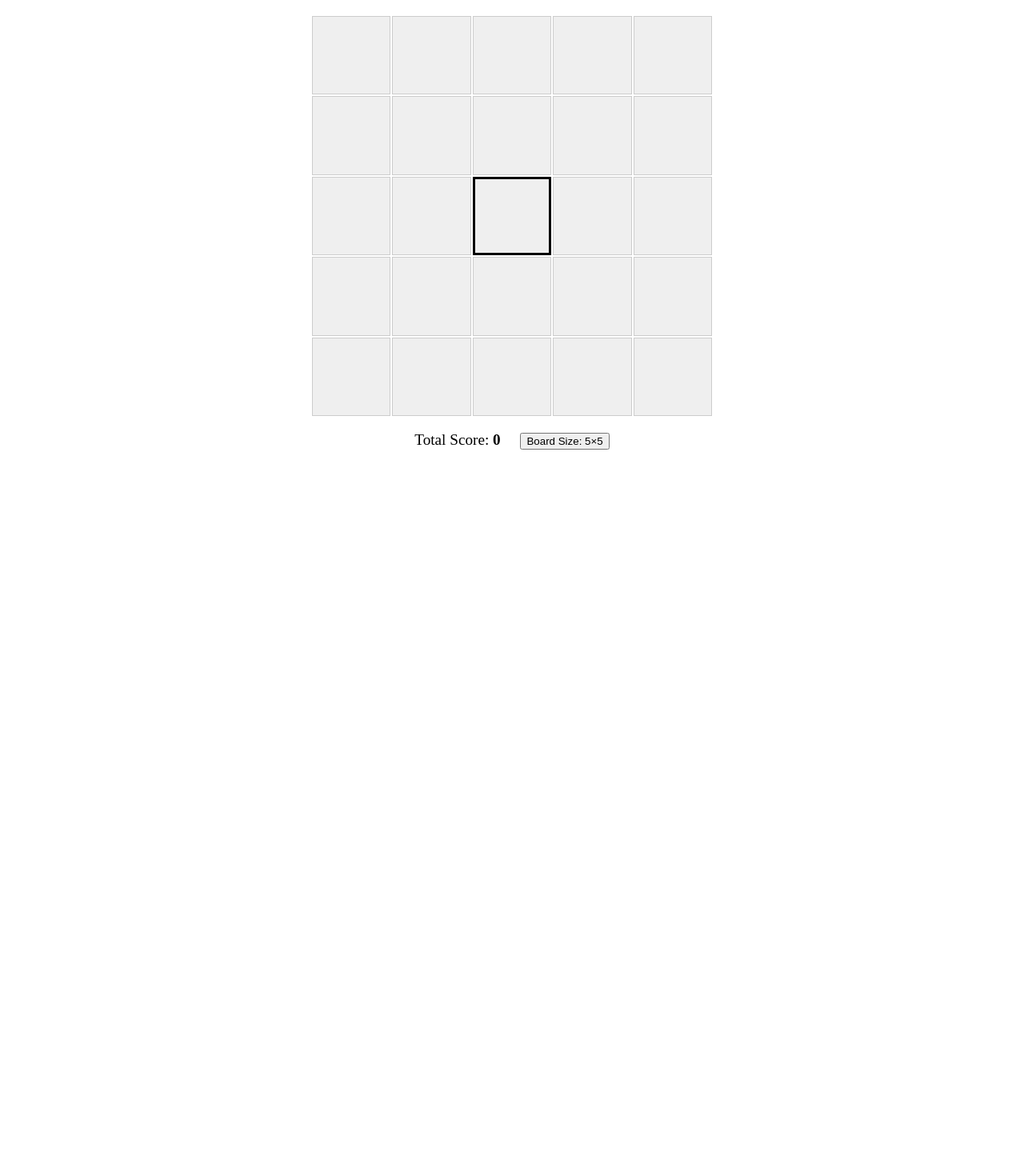
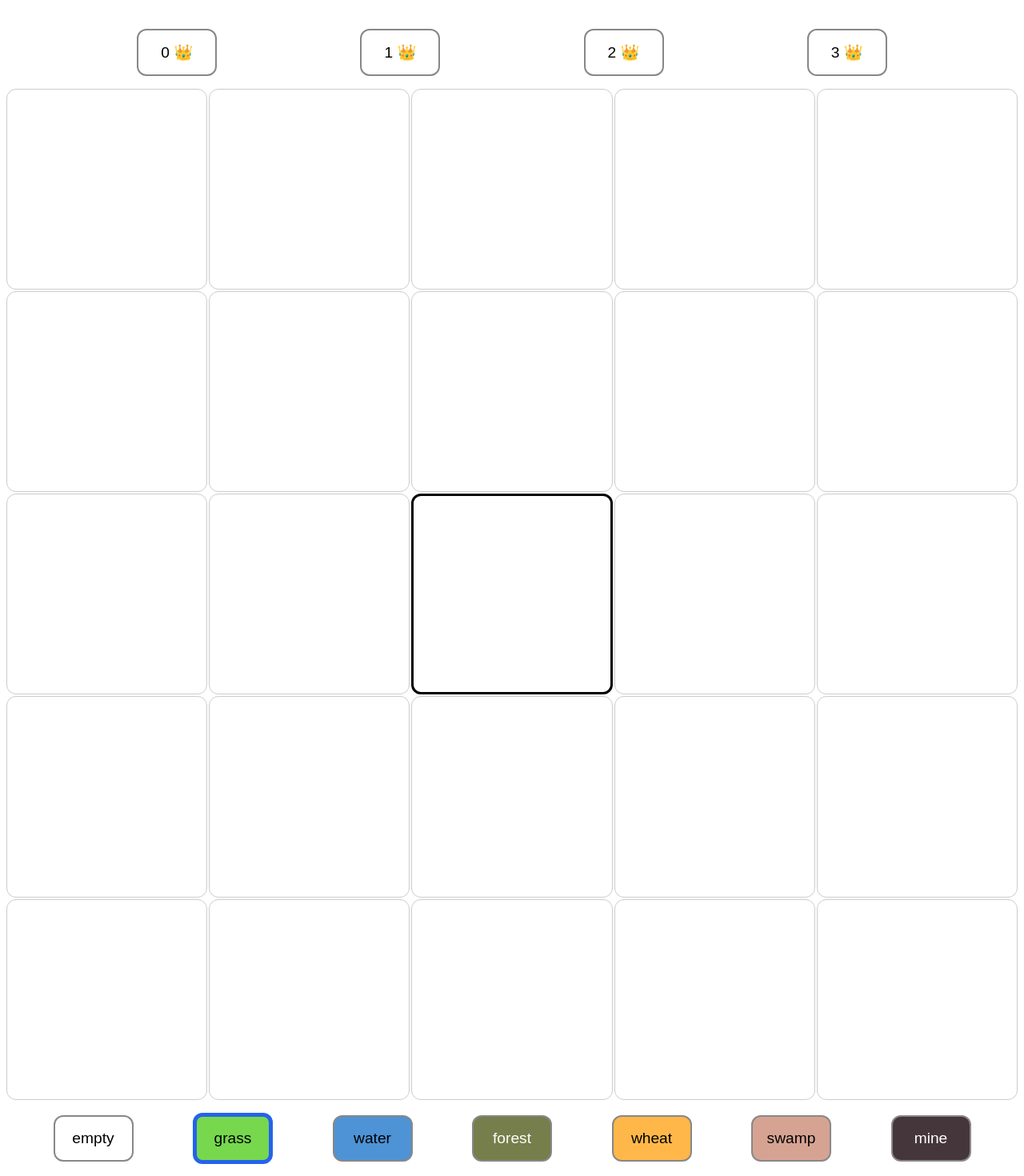
Before and after one commit to bovlb/kingdomino, a Svelte app: page / in a window 1280 px wide. Shown: the part 60-1530 px from the top of the page at 80% size. Before the commit the page ends 800 px from the top, so only its background shows below. Built offline with nearby package versions, Linux system fonts and the light colour scheme.

Commit message:
Fix many problems

```diff
--- a/src/App.svelte
+++ b/src/App.svelte
@@ -1,58 +1,45 @@
 <script lang="ts">
   import { afterUpdate } from "svelte";
-    import Editor from './Editor.svelte';
-  import { longpress } from './lib/longpress';
 
-  import { onMount, onDestroy } from 'svelte';
+  import { onMount, onDestroy } from "svelte";
+
+  let debugLog: string[] = [];
+
+function log(msg: string) {
+  // debugLog = [...debugLog, msg].slice(-10); // keep last 10 messages
+}
 
   let isDragging = false;
   let dragTerrain: Terrain | null = null;
   let castleDragStart: { row: number; col: number } | null = null;
 
-  onMount(() => {
   function stopDrag() {
     isDragging = false;
     dragTerrain = null;
     castleDragStart = null;
   }
 
-    window.addEventListener('pointerup', stopDrag);
-    window.addEventListener('pointercancel', stopDrag);
-
+  onMount(() => {
+    window.addEventListener("pointerup", stopDrag);
+    window.addEventListener("pointercancel", stopDrag);
+  });
   onDestroy(() => {
-      window.removeEventListener('pointerup', stopDrag);
-      window.removeEventListener('pointercancel', stopDrag);
-    });
+    window.removeEventListener("pointerup", stopDrag);
+    window.removeEventListener("pointercancel", stopDrag);
   });
 
   // Optional debugging aid
   // $: console.log("isDragging:", isDragging, "dragTerrain:", dragTerrain, "castleDragStart:", castleDragStart);
 
-
-// track editor state
-let showEditor = false;
-let editingTile: Tile | null = null;
-let editingRow = 0;
-let editingCol = 0;
-let editorX = 0;
-let editorY = 0;
-
-function openEditorAt(tile: Tile, row: number, col: number, event: PointerEvent) {
-  if (isCastle(row, col)) return;
-  editingTile = tile;
-  showEditor = true;
-  editorX = event.clientX;
-  editorY = event.clientY;
-}
-
-function updateTile(updates: Partial<Tile>) {
-  if (editingTile) {
-    Object.assign(editingTile, updates);
-    board = [...board]; // trigger reactivity
-  }
-}
-  const terrainTypes = ['grass', 'water', 'forest', 'desert', 'swamp', 'mine'] as const;
-  type Terrain = typeof terrainTypes[number];
+  const terrainTypes = [
+    "grass",
+    "water",
+    "forest",
+    "wheat",
+    "swamp",
+    "mine",
+  ] as const;
+  type Terrain = (typeof terrainTypes)[number] | "empty";
 
   interface Tile {
     terrain: Terrain | null;
@@ -61,7 +48,7 @@ function updateTile(updates: Partial<Tile>) {
 
   const gridSize = 13;
   let board: Tile[][] = Array.from({ length: gridSize }, () =>
-    Array.from({ length: gridSize }, () => ({ terrain: null, crowns: 0 }))
+    Array.from({ length: gridSize }, () => ({ terrain: null, crowns: 0 })),
   );
 
   let viewportSize = 5; // or 7
@@ -69,17 +56,26 @@ function updateTile(updates: Partial<Tile>) {
 
   let castle = { row: 6, col: 6 }; // always inside full grid
 
-
   function beginDrag(tile: Tile, row: number, col: number) {
+    log(`beginDrag: ${row}, ${col}`);
   if (isCastle(row, col)) {
     castleDragStart = { row, col };
-  } else if (tile.terrain) {
+  } else if (pendingCrown === null) {
     isDragging = true;
-    dragTerrain = tile.terrain;
+    dragTerrain = selectedTerrain === 'empty' ? null : selectedTerrain;
+    applyDrag(tile, row, col); // apply immediately
   }
 }
+  function endDrag(e: PointerEvent) {
+    const el = document.elementFromPoint(e.clientX, e.clientY) as HTMLElement;
+  if (!el?.dataset) return;
 
-function endDrag(row: number, col: number) {
+  const row = parseInt(el.dataset.row ?? '');
+  const col = parseInt(el.dataset.col ?? '');
+  if (isNaN(row) || isNaN(col)) return;
+
+
+    log(`endDrag: ${row}, ${col}`);
     if (castleDragStart) {
       const dRow = row - castleDragStart.row;
       const dCol = col - castleDragStart.col;
@@ -90,13 +86,16 @@ function endDrag(row: number, col: number) {
     dragTerrain = null;
   }
 
-function tryMoveViewport(newCastleRow: number, newCastleCol: number): boolean {
+  function tryMoveViewport(
+    newCastleRow: number,
+    newCastleCol: number,
+  ): boolean {
     const dRow = newCastleRow - castle.row;
     const dCol = newCastleCol - castle.col;
 
     const newOrigin = {
       row: viewportOrigin.row - dRow,
-    col: viewportOrigin.col - dCol
+      col: viewportOrigin.col - dCol,
     };
 
     const { minRow, maxRow, minCol, maxCol } = boundingBox();
@@ -136,44 +135,54 @@ function tryMoveViewport(newCastleRow: number, newCastleCol: number): boolean {
   }
 
   function update() {
-    board = board;
+    board = [...board];
     totalScore = score();
   }
 
+  function handlePointerMove(e: PointerEvent) {
+  if (!isDragging || dragTerrain === null) return;
+
+  const el = document.elementFromPoint(e.clientX, e.clientY) as HTMLElement;
+  if (!el?.dataset) return;
+
+  const row = parseInt(el.dataset.row ?? '');
+  const col = parseInt(el.dataset.col ?? '');
+  if (isNaN(row) || isNaN(col)) return;
+
+  const tile = board[row][col];
+  applyDrag(tile, row, col);
+}
 
   function applyDrag(tile: Tile, row: number, col: number) {
+    log(`applyDrag: ${row}, ${col}`);
     if (isCastle(row, col)) return;
     if (isDragging && dragTerrain !== null) {
+      console.log("applyDrag: terrain", dragTerrain);
       tile.terrain = dragTerrain;
+      // tile.crowns = Math.floor(Math.random() * 4);  // <-- force visible change
       update();
     }
   }
+  let selectedTerrain: Terrain = "grass";
 
-  function cycleTerrain(tile: Tile) {
-    const index = terrainTypes.indexOf(tile.terrain as Terrain);
-    tile.terrain = terrainTypes[(index + 1) % terrainTypes.length];
-    update();
+  function setSelectedTerrain(t: string) {
+    selectedTerrain = t as Terrain;
+  }
+  let pendingCrown: number | null = null;
+
+  function applySelection(tile: Tile, row: number, col: number) {
+  if (isCastle(row, col)) return;
+
+  if (pendingCrown !== null) {
+    console.log("applySelection: crown", pendingCrown);
+    tile.crowns = pendingCrown;
+    pendingCrown = null;
+  } else {
+    console.log("applySelection: terrain", selectedTerrain);
+    tile.terrain = selectedTerrain === "empty" ? null : selectedTerrain;
   }
 
-  function cycleCrowns(tile: Tile) {
-    tile.crowns = (tile.crowns + 1) % 4; // 0-3 crowns
   update();
-  }
-
-  let tapTimeout: ReturnType<typeof setTimeout> | null = null;
-
-  function handleTap(tile: Tile, row: number, col: number) {
-    if (isCastle(row, col)) return;
-    if (tapTimeout) {
-      clearTimeout(tapTimeout);
-      tapTimeout = null;
-      cycleCrowns(tile); // Double tap
-    } else {
-      tapTimeout = setTimeout(() => {
-        cycleTerrain(tile); // Single tap
-        tapTimeout = null;
-      }, 250);
-    }
 }
 
   function isCastle(row: number, col: number) {
@@ -185,7 +194,9 @@ function tryMoveViewport(newCastleRow: number, newCastleCol: number): boolean {
     const centerRow = Math.floor((minRow + maxRow) / 2);
     const centerCol = Math.floor((minCol + maxCol) / 2);
     const castleInCentre = castle.row === centerRow && castle.col === centerCol;
-    const boxFits = maxRow - minRow + 1 === viewportSize && maxCol - minCol + 1 === viewportSize;
+    const boxFits =
+      maxRow - minRow + 1 === viewportSize &&
+      maxCol - minCol + 1 === viewportSize;
     return castleInCentre && boxFits;
   }
 
@@ -198,9 +209,20 @@ function tryMoveViewport(newCastleRow: number, newCastleCol: number): boolean {
       maxCol - minCol + 1 === viewportSize;
 
     // Check all tiles are filled (castle excluded)
-    for (let r = viewportOrigin.row; r < viewportOrigin.row + viewportSize; r++) {
-      for (let c = viewportOrigin.col; c < viewportOrigin.col + viewportSize; c++) {
-        if ((r !== castle.row || c !== castle.col) && board[r][c].terrain === null) {
+    for (
+      let r = viewportOrigin.row;
+      r < viewportOrigin.row + viewportSize;
+      r++
+    ) {
+      for (
+        let c = viewportOrigin.col;
+        c < viewportOrigin.col + viewportSize;
+        c++
+      ) {
+        if (
+          (r !== castle.row || c !== castle.col) &&
+          board[r][c].terrain === null
+        ) {
           return false;
         }
       }
@@ -211,22 +233,31 @@ function tryMoveViewport(newCastleRow: number, newCastleCol: number): boolean {
 
   function score(): number {
     const visited = Array.from({ length: gridSize }, () =>
-      Array(gridSize).fill(false)
+      Array(gridSize).fill(false),
     );
     let total = 0;
 
     function dfs(r: number, c: number, terrain: Terrain): [number, number] {
       if (
-        r < 0 || r >= gridSize || c < 0 || c >= gridSize ||
+        r < 0 ||
+        r >= gridSize ||
+        c < 0 ||
+        c >= gridSize ||
         visited[r][c] ||
         board[r][c].terrain !== terrain
-      ) return [0, 0];
+      )
+        return [0, 0];
 
       visited[r][c] = true;
       let size = 1;
       let crowns = board[r][c].crowns;
 
-      for (const [dr, dc] of [[1,0], [-1,0], [0,1], [0,-1]]) {
+      for (const [dr, dc] of [
+        [1, 0],
+        [-1, 0],
+        [0, 1],
+        [0, -1],
+      ]) {
         const [s, cr] = dfs(r + dr, c + dc, terrain);
         size += s;
         crowns += cr;
@@ -250,11 +281,22 @@ function tryMoveViewport(newCastleRow: number, newCastleCol: number): boolean {
     return total;
   }
 
-function boundingBox(): { minRow: number; maxRow: number; minCol: number; maxCol: number } {
-  let minRow = gridSize, maxRow = -1, minCol = gridSize, maxCol = -1;
+  function boundingBox(): {
+    minRow: number;
+    maxRow: number;
+    minCol: number;
+    maxCol: number;
+  } {
+    let minRow = gridSize,
+      maxRow = -1,
+      minCol = gridSize,
+      maxCol = -1;
     for (let r = 0; r < gridSize; r++) {
       for (let c = 0; c < gridSize; c++) {
-      if (board[r][c].terrain !== null || (r === castle.row && c === castle.col)) {
+        if (
+          board[r][c].terrain !== null ||
+          (r === castle.row && c === castle.col)
+        ) {
           minRow = Math.min(minRow, r);
           maxRow = Math.max(maxRow, r);
           minCol = Math.min(minCol, c);
@@ -267,8 +309,9 @@ function boundingBox(): { minRow: number; maxRow: number; minCol: number; maxCol
 
   function isWithinViewport(): boolean {
     const { minRow, maxRow, minCol, maxCol } = boundingBox();
-  return (maxRow - minRow + 1 <= viewportSize) &&
-         (maxCol - minCol + 1 <= viewportSize);
+    return (
+      maxRow - minRow + 1 <= viewportSize && maxCol - minCol + 1 <= viewportSize
+    );
   }
   type ViewportTile = {
     tile: Tile;
@@ -283,9 +326,9 @@ $: visibleTiles = Array.from({ length: viewportSize }, (_, dr) =>
       return {
         tile: board[row][col],
         row,
-      col
+        col,
       };
-  })
+    }),
   );
 
   let totalScore = 0;
@@ -297,26 +340,29 @@ function tryToggleViewportSize() {
       if (viewportOrigin.row > 0) {
         viewportOrigin.row -= 1;
       }
-    if(viewportOrigin.col > 0) {
+      if (viewportOrigin.col > 0) {
         viewportOrigin.col -= 1;
       }
     } else {
       // Try shrinking to 5×5
       const box = boundingBox();
 
-    if (
-      box.maxRow - box.minRow >= 5 ||
-      box.maxCol - box.minCol >= 5
-    ) {
+      if (box.maxRow - box.minRow >= 5 || box.maxCol - box.minCol >= 5) {
         return;
       }
 
-    const newRow = box.maxRow < viewportOrigin.row + 6 ? viewportOrigin.row + 1  : viewportOrigin.row;
-    const newCol = box.maxCol < viewportOrigin.col + 6 ? viewportOrigin.col + 1 : viewportOrigin.col;
+      const newRow =
+        box.maxRow < viewportOrigin.row + 6
+          ? viewportOrigin.row + 1
+          : viewportOrigin.row;
+      const newCol =
+        box.maxCol < viewportOrigin.col + 6
+          ? viewportOrigin.col + 1
+          : viewportOrigin.col;
       // Check if the new origin would be valid
       const newOrigin = {
         row: newRow,
-        col: newCol
+        col: newCol,
       };
 
       viewportOrigin = newOrigin;
@@ -324,10 +370,81 @@ function tryToggleViewportSize() {
       viewportSize = 5;
     }
   }
-
 </script>
 
+<h1 style="text-align: center;">Kingdomino Scorer</h1>
+<div class="crown-controls controls">
+  {#each [0, 1, 2, 3] as c}
+    <button
+      class:selected={pendingCrown === c}
+      on:click={() => (pendingCrown = c)}>{c} 👑</button
+    >
+  {/each}
+</div>
+
+<div
+  class="board"
+  style="--board-size: {viewportSize};"
+>
+  {#each visibleTiles as vt}
+    {#each vt as { tile, row, col }}
+      <button
+        data-row={row}
+        data-col={col}
+        class="tile"
+        class:grass={tile.terrain === "grass"}
+        class:water={tile.terrain === "water"}
+        class:forest={tile.terrain === "forest"}
+        class:wheat={tile.terrain === "wheat"}
+        class:swamp={tile.terrain === "swamp"}
+        class:mine={tile.terrain === "mine"}
+        class:castle={isCastle(row, col)}
+        on:click={() => applySelection(tile, row, col)}
+        on:pointerdown={(e) => beginDrag(tile, row, col)}
+        on:pointermove={(e) => handlePointerMove(e)}
+        on:pointerup={(e) => endDrag(e)}
+      >
+        {tile.crowns > 0 ? tile.crowns : ""}
+      </button>
+    {/each}
+  {/each}
+</div>
+<div class="controls">
+  {#each ["empty", ...terrainTypes] as t (t)}
+    <button
+      class:selected={selectedTerrain === t}
+      class={t}
+      on:click={() => setSelectedTerrain(t)}>{t}</button
+    >
+  {/each}
+</div>
+
+<p style="text-align: center; font-size: 1.2rem;">
+  Total Score: <strong>{totalScore}</strong>
+  <button on:click={() => tryToggleViewportSize()} style="margin-left: 20px;">
+    Board Size: {viewportSize}×{viewportSize}
+  </button>
+</p>
+<!-- <div class="debug-log">
+  {#each debugLog as msg}
+    <div>{msg}</div>
+  {/each}
+</div> -->
+
 <style>
+  .debug-log {
+  font-family: monospace;
+  font-size: 0.9rem;
+  padding: 0.5rem;
+  margin-top: 1rem;
+  border-top: 1px dashed #ccc;
+  max-height: 10rem;
+  overflow-y: auto;
+  background: #f7f7f7;
+  color: #333;
+  pointer-events: none;
+}
+
   .board {
     touch-action: none;
   }
@@ -335,17 +452,18 @@ function tryToggleViewportSize() {
     touch-action: none;
   }
 
-html, body {
+  html,
+  body {
     overscroll-behavior: none;
     touch-action: manipulation;
   }
 
   .board {
   display: grid;
-    grid-template-columns: repeat(5, 1fr);
+  grid-template-columns: repeat(var(--board-size), 1fr);
   gap: 2px;
   width: 100%;
-    max-width: 500px;
+  max-width: 100%;
   margin: auto;
 }
 
@@ -356,69 +474,94 @@ html, body {
   user-select: none;
   touch-action: manipulation;
   border: 1px solid #ccc;
-  font-size: 1.2rem;
+  font-size: clamp(1rem, 3vw, 1.5rem);
   display: flex;
   justify-content: center;
   align-items: center;
   padding: 0;
 }
-
-.grass { background-color: rgb(119 216 78); }
-.water { background-color: rgb(78 147 213); }
-.forest { background-color: rgb(118,126,75); color: white; }
-.desert { background-color: rgb(255 183 73); }
-.swamp { background-color: rgb(214 163 146); }
-.mine { background-color: rgb(69,54,59); color: white; }
+  .grass {
+    background-color: rgb(119 216 78);
+  }
+  .water {
+    background-color: rgb(78 147 213);
+  }
+  .forest {
+    background-color: rgb(118, 126, 75);
+    color: white;
+  }
+  .wheat {
+    background-color: rgb(255 183 73);
+  }
+  .swamp {
+    background-color: rgb(214 163 146);
+  }
+  .mine {
+    background-color: rgb(69, 54, 59);
+    color: white;
+  }
 
   .castle {
     border: 3px solid black;
   }
+
+  .controls {
+    display: flex;
+    flex: 1 1 auto;
+    font-size: clamp(1rem, 4vw, 1.5rem);
+  min-width: 4rem;
+  max-width: 100%;
+    justify-content: space-evenly;
+    align-items: center;
+    gap: 2rem;
+    padding: 1rem;
+    flex-wrap: wrap;
+    text-align: center;
+  }
+
+  .terrain-buttons {
+  display: flex;
+  flex-wrap: wrap;
+  justify-content: center;
+  gap: 0.5rem;
+  padding: 0.5rem;
+}
+.terrain-buttons button {
+  flex: 1 1 0;
+  min-width: 3rem;
+  max-width: 6rem;
+  font-size: clamp(0.8rem, 4vw, 1.2rem);
+  white-space: nowrap;
+  overflow: hidden;
+  text-overflow: ellipsis;
+  padding: 0.75rem 1rem;
+}
+@media (min-width: 420px) {
+  .terrain-buttons {
+    flex-wrap: nowrap;
+  }
+}
+  .crown-buttons {
+    display: flex;
+    flex-direction: column;
+    gap: 1rem;
+    align-items: center;
+  }
+
+  button {
+    padding: 1rem;
+    border: 2px solid #888;
+    border-radius: 0.75rem;
+    font-size: 1.2rem;
+    cursor: pointer;
+    background: white;
+    min-width: 100px;
+  }
+
+  button.selected {
+    /* background-color: #4a90e2; */
+    /* color: white; */
+    border-color: #2563eb;
+    border-width: 5px;
+  }
 </style>
-
-<h1 style="text-align: center;">Kingdomino Scorer</h1>
-<div class="board" style="grid-template-columns: repeat({viewportSize}, 1fr)">
-  {#each visibleTiles as vt}
-    {#each vt as { tile, row, col }}
-      <button
-        class="tile"
-        class:grass={tile.terrain === 'grass'}
-        class:water={tile.terrain === 'water'}
-        class:forest={tile.terrain === 'forest'}
-        class:desert={tile.terrain === 'desert'}
-        class:swamp={tile.terrain === 'swamp'}
-        class:mine={tile.terrain === 'mine'}
-        class:castle={isCastle(row, col)}
-        on:click={(e) => handleTap(tile, row, col)}
-        on:pointerdown={(e) => beginDrag(tile, row, col)}
-        on:pointerenter={() => applyDrag(tile, row, col)}
-        on:pointerup={() => endDrag(row, col)}
-        use:longpress={(e) => openEditorAt(tile, row, col, e)}
-        on:contextmenu={(e) => {
-          e.preventDefault();
-          openEditorAt(tile, row, col, e);
-        }}
-        >
-        {tile.crowns > 0 ? tile.crowns : ''}
-      </button>
-    {/each}
-  {/each}
-</div>
-<p style="text-align: center; font-size: 1.2rem;">
-  Total Score: <strong>{totalScore}</strong>
-  <button on:click={() => tryToggleViewportSize()} style="margin-left: 20px;">
-    Board Size: {viewportSize}×{viewportSize}
-  </button>
-</p>
-
-{#if showEditor}
-  <Editor
-    tile={editingTile}
-    x={editorX}
-    y={editorY}
-    on:close={() => showEditor = false}
-    onUpdate={(updates) => {
-      updateTile(updates);
-      showEditor = false;
-    }}
-  />
-{/if}
--- a/src/Editor.svelte
+++ /dev/null
@@ -1,133 +0,0 @@
-<script lang="ts">
-    import { createEventDispatcher } from 'svelte';
-    const dispatch = createEventDispatcher();
-    export let tile: Tile;
-    export let x: number = 0;
-    export let y: number = 0;
-    export let onUpdate: (updates: Partial<Tile>) => void;
-
-    const terrainTypes = ['grass', 'water', 'forest', 'desert', 'swamp', 'mine'] as const;
-    const crownValues = [0, 1, 2, 3];
-
-    function setTerrain(type: string) {
-      onUpdate({ terrain: type });
-    }
-
-    function setCrowns(count: number) {
-      onUpdate({ crowns: count });
-    }
-
-    function erase() {
-      onUpdate({ terrain: null, crowns: 0 });
-      onClose();
-    }
-
-    function close() {
-    dispatch('close');
-  }
-  </script>
-
-  <div class="overlay" on:pointerdown={() => close()}></div>
-  <div class="editor" style="left: {x}px; top: {y}px;"
-     on:click|stopPropagation
-     on:pointerdown|stopPropagation>
-    <!-- Trashcan (center) -->
-    <button class="center" on:click={erase}>🗑️</button>
-
-    <!-- Crowns in diamond -->
-    {#each crownValues as c, i}
-      <button
-        class="crown crown-{i}"
-        on:click={() => setCrowns(c)}
-      >{c}</button>
-    {/each}
-
-    <!-- Terrain in hexagon -->
-    {#each terrainTypes as t, i}
-      <button
-        class="terrain terrain-{i}"
-        class:grass={t === 'grass'}
-        class:water={t === 'water'}
-        class:forest={t === 'forest'}
-        class:desert={t === 'desert'}
-        class:swamp={t === 'swamp'}
-        class:mine={t === 'mine'}
-                on:click={() => setTerrain(t)}
-      >{t}</button>
-    {/each}
-  </div>
-
-  <style>
-    .editor {
-      position: absolute;
-      top: 50%;
-      left: 50%;
-      transform: translate(-50%, -50%);
-      width: 220px;
-      height: 220px;
-      border-radius: 50%;
-      background: rgba(255, 255, 255, 0.95);
-      border: 2px solid #ccc;
-      display: flex;
-      justify-content: center;
-      align-items: center;
-      pointer-events: auto;
-      z-index: 1001;
-    }
-
-    .editor button {
-      position: absolute;
-      width: 40px;
-      height: 40px;
-      border-radius: 50%;
-      border: 1px solid #888;
-      /* background: white; */
-      font-size: 14px;
-      cursor: pointer;
-    }
-
-    .center { top: 50%; left: 50%; transform: translate(-50%, -50%); }
-
-    /* Crowns in diamond */
-    .crown-0 { top: 25%; left: 50%; transform: translate(-50%, -50%); }
-    .crown-1 { top: 50%; left: 75%; transform: translate(-50%, -50%); }
-    .crown-2 { top: 75%; left: 50%; transform: translate(-50%, -50%); }
-    .crown-3 { top: 50%; left: 25%; transform: translate(-50%, -50%); }
-
-    /* Terrain in hexagon (approximate radial layout) */
-    .terrain-0 { top: 5%;  left: 50%; transform: translate(-50%, -50%); }
-    .terrain-1 { top: 25%; left: 85%; transform: translate(-50%, -50%); }
-    .terrain-2 { top: 75%; left: 85%; transform: translate(-50%, -50%); }
-    .terrain-3 { top: 95%; left: 50%; transform: translate(-50%, -50%); }
-    .terrain-4 { top: 75%; left: 15%; transform: translate(-50%, -50%); }
-    .terrain-5 { top: 25%; left: 15%; transform: translate(-50%, -50%); }
-
-    .terrain {
-  width: 40px;
-  height: 40px;
-  border-radius: 50%;
-  border: 1px solid #888;
-  font-size: 0.8rem;
-  display: flex;
-  justify-content: center;
-  align-items: center;
-  color: white;
-}
-
-    .grass { background-color: rgb(119 216 78); }
-    .water { background-color: rgb(78 147 213); }
-    .forest { background-color: rgb(118,126,75); }
-    .desert { background-color: rgb(255 183 73); }
-    .swamp { background-color: rgb(214 163 146); }
-    .mine { background-color: rgb(69,54,59); color: white; }
-
-    .overlay {
-  position: fixed;
-  top: 0; left: 0;
-  width: 100vw;
-  height: 100vh;
-  background: transparent; /* or rgba(0,0,0,0.1) for subtle overlay */
-  z-index: 1000;
-}
-
-  </style>
--- a/vite.config.mjs
+++ b/vite.config.mjs
@@ -13,9 +13,9 @@ export default defineConfig({
     includeAssets: ['favicon.svg', 'favicon.ico', 'apple-touch-icon.png'],
     manifest: {
       name: 'Kingdomino Scorer',
-      base: '/kingdomino/',
+      // base: '/kingdomino/',
       short_name: 'Kingdomino',
-      start_url: '.',
+      start_url: './',
       display: 'standalone',
       background_color: '#ffffff',
       theme_color: '#4a90e2',
```
Also changed, not shown: src/lib/longpress.ts (deleted, +0 -26 lines), 7 other files (tests, documents, lock files or other folders). Lines whose indentation alone changed are shown as unchanged.
